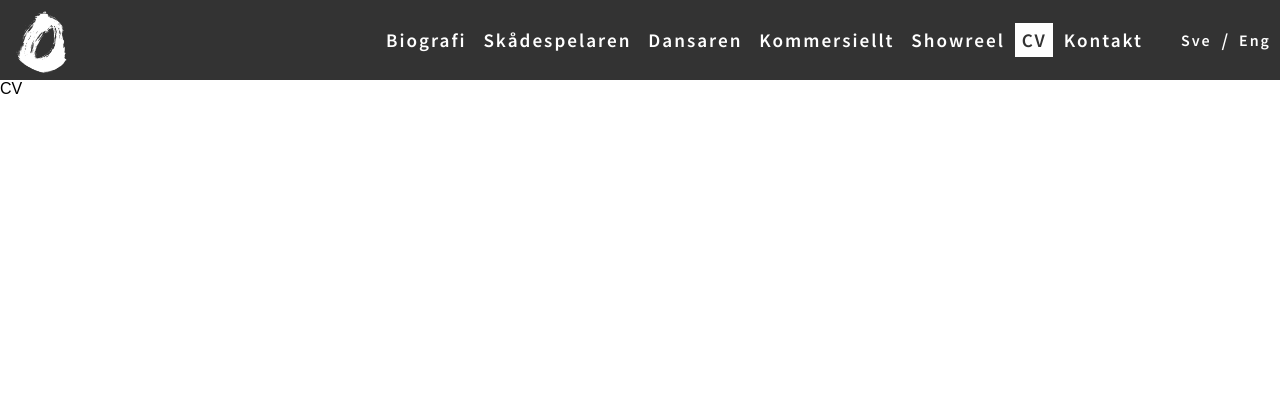
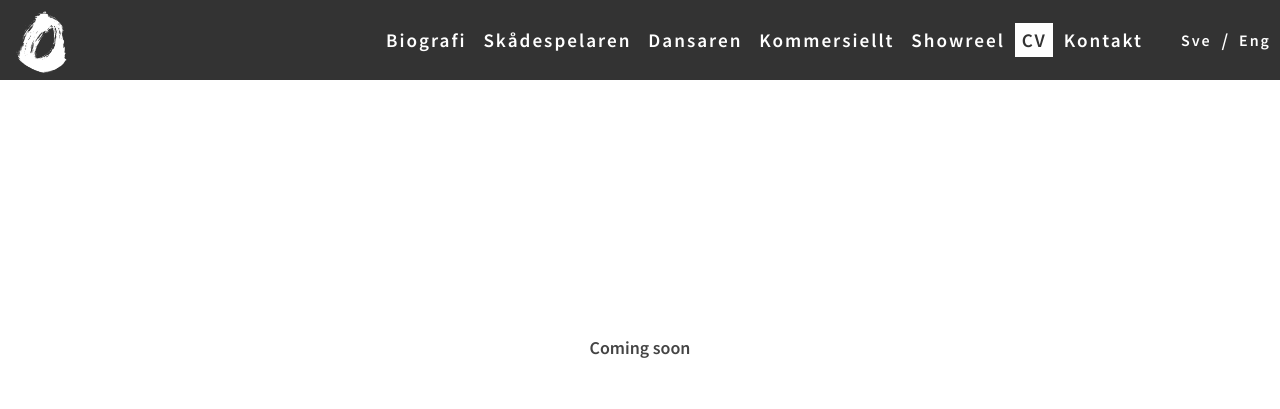
Before and after one commit to Voltair88/piotrgiro-homepage, a React (Create React App) app: page /CV in a window 1280 px wide. Shown: the top 409 px of the page. Built offline with nearby package versions, Linux system fonts and the light colour scheme.

Commit message:
fixed css for new pages

```diff
--- a/src/Pages/CV.tsx
+++ b/src/Pages/CV.tsx
@@ -1,5 +1,5 @@
-import React from 'react';
+import { Page } from 'Styled';
 
 export default function CV() {
-  return <div>CV</div>;
+  return <Page>Coming soon</Page>;
 }
--- a/src/Pages/commercially.tsx
+++ b/src/Pages/commercially.tsx
@@ -1,5 +1,6 @@
 import React from 'react';
+import { Page } from 'Styled';
 
 export default function commercially() {
-  return <div>Coming soon</div>;
+  return <Page>Coming soon</Page>;
 }
```
